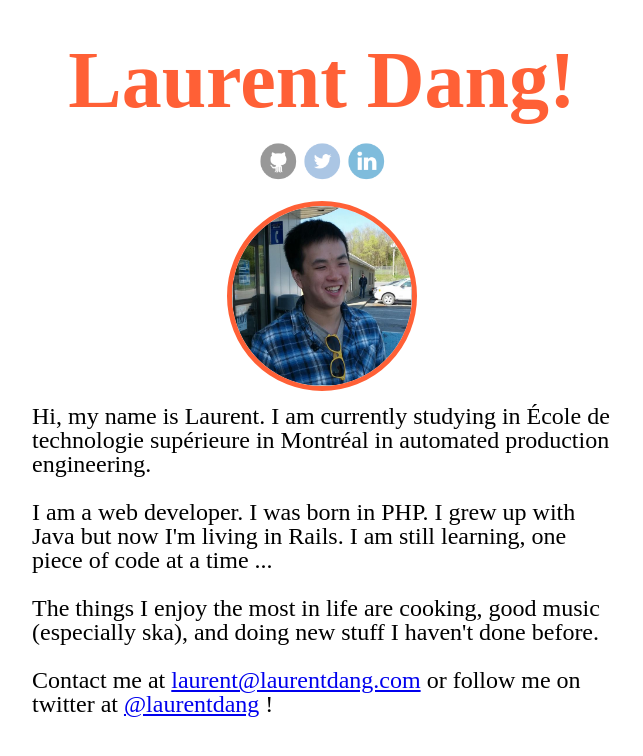
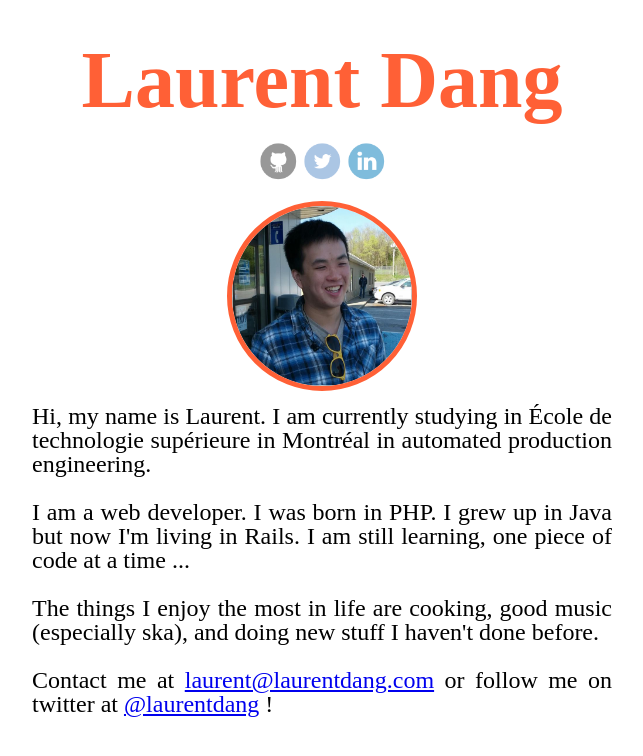
Before and after one commit to haeky/haeky.github.io, a Jekyll site: the page built from index.html, in a window 1280 px wide. Shown: the top 756 px of the page, without its empty margins (318-961 px from the left). Built offline with Jekyll 4.4.1, drawn with Linux system fonts in a browser that asks for light colours; some web fonts are replaced; Markdown is read by kramdown in place of the engine named in the settings.

Commit message:
Put the descriptive text in justify

```diff
--- a/_config.yml
+++ b/_config.yml
@@ -1,3 +1,3 @@
-title: "Laurent Dang!"
+title: "Laurent Dang"
 markdown: redcarpet
 pygments: false
--- a/_layouts/default.html
+++ b/_layouts/default.html
@@ -34,7 +34,7 @@
           </p>
           <br />
           <p>
-            I am a web developer. I was born in PHP. I grew up with Java but now I'm living in Rails. I am still learning, one piece of code at a time ...
+            I am a web developer. I was born in PHP. I grew up in Java but now I'm living in Rails. I am still learning, one piece of code at a time ...
           </p>
           <br />
           <p>
--- a/_sass/main.sass
+++ b/_sass/main.sass
@@ -71,4 +71,5 @@ body
 
 .description
   margin: 10px
+  text-align: justify
   font-size: 1.5em
--- a/css/main.css
+++ b/css/main.css
@@ -164,5 +164,6 @@ body {
 /* line 72, ../_sass/main.sass */
 .description {
   margin: 10px;
+  text-align: justify;
   font-size: 1.5em;
 }
```
